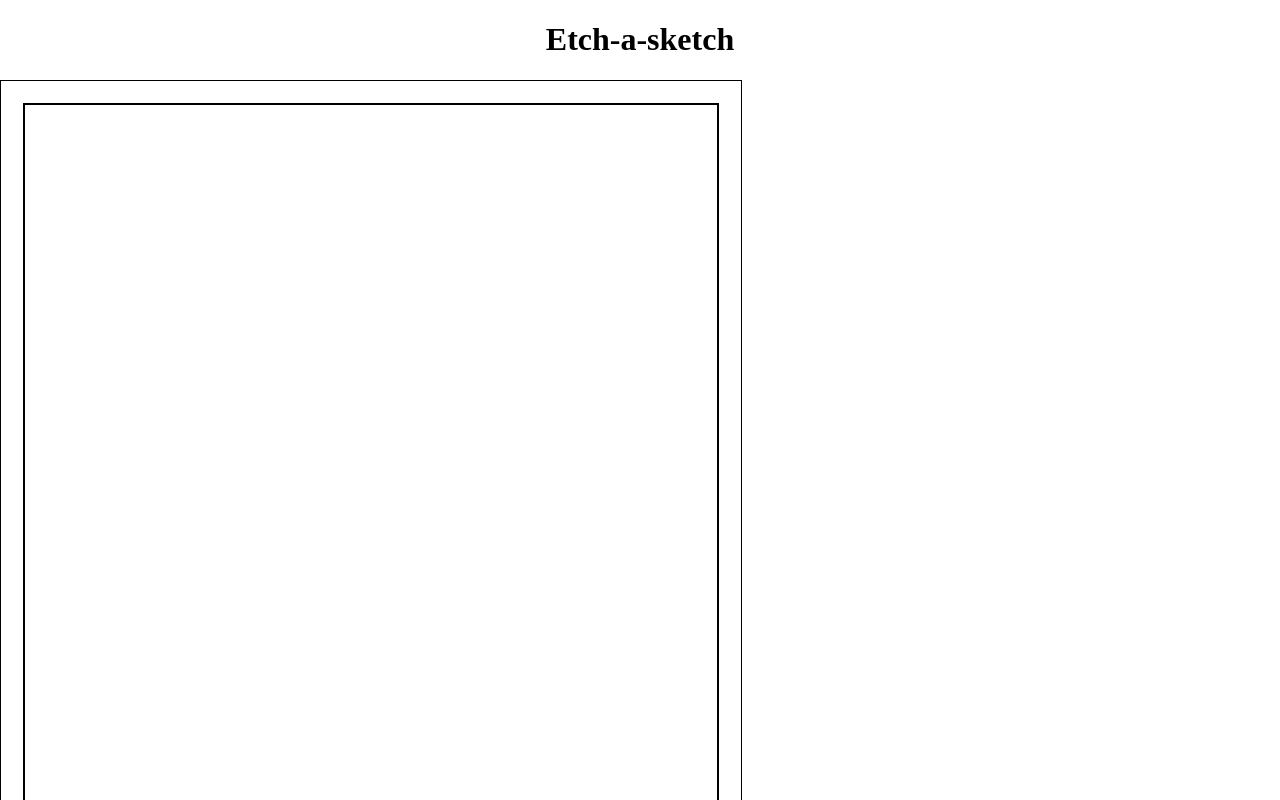
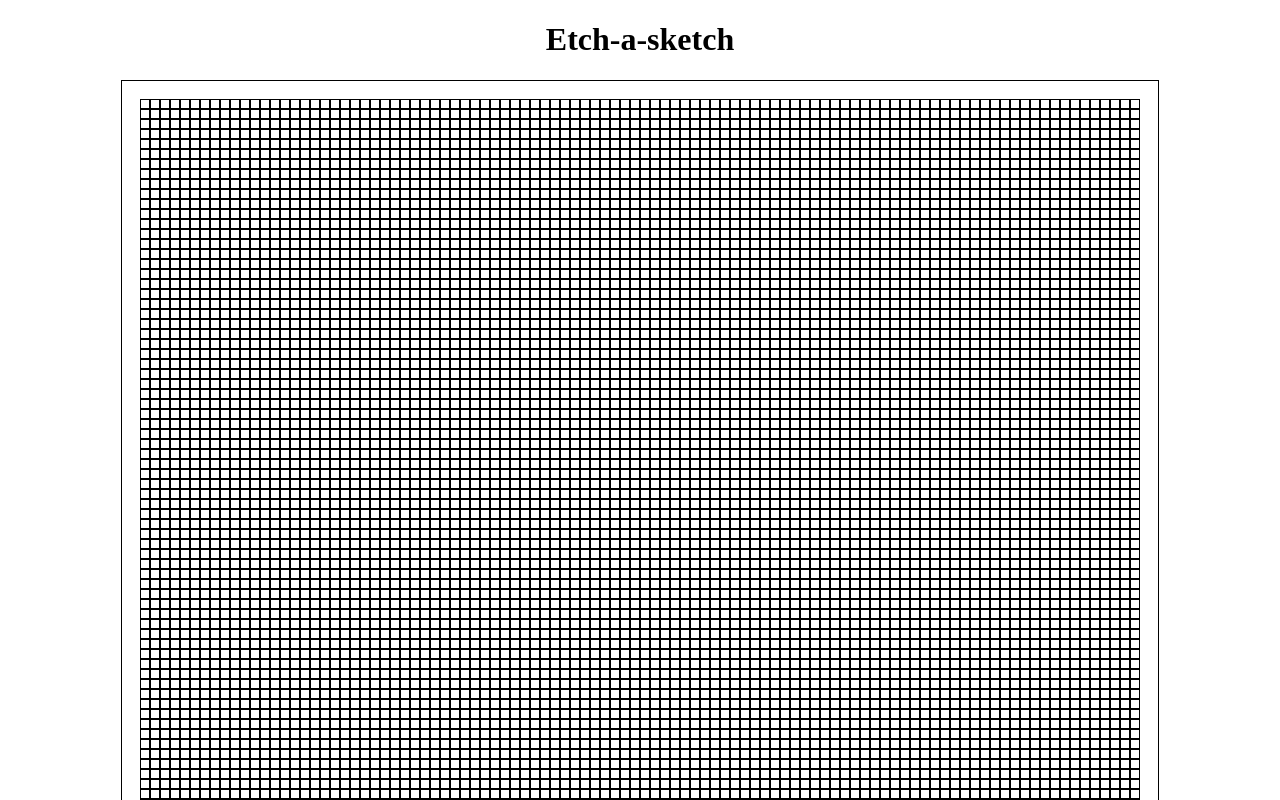
Before and after one commit to Moulik-6/etch-a-sketch, a plain HTML site: page index.html in a window 1280 px wide. Shown: the top 800 px of the page. Drawn offline with Linux system fonts and the light colour scheme.

Commit message:
did many things after long time can't explain

```diff
--- a/index.html
+++ b/index.html
@@ -8,9 +8,11 @@
 </head>
 <body>
     <h1>Etch-a-sketch</h1>
-    <div id = "container">
+    <section>
+        <div id = "container">
 
-    </div>
+        </div>
+    </section>
 </body>
 <script src = "script.js"></script>
 </html>
--- a/script.js
+++ b/script.js
@@ -1,11 +1,16 @@
 const container = document.querySelector("div");
 const div = [[],[]];
 
-for(let i = 1; i < 2; i++){
-    for(let j = 1; j < 2; j++){
+for(let i = 1; i < 101; i++){
+    const inContainer = document.createElement("div");
+    for(let j = 1; j < 101; j++){
         div[[i],[j]] = document.createElement("div");
 
-        container.appendChild(div[[i],[j]]);
+        inContainer.appendChild(div[[i],[j]]);
 
     }
+    inContainer.setAttribute("id", "inContainer");
+    container.appendChild(inContainer);
 }
+
+console.log(container.style.height);
--- a/styles.css
+++ b/styles.css
@@ -7,19 +7,27 @@ h1{
     text-align: center;
 }
 
-#container{
+section{
     display: flex;
-    flex-wrap: wrap;
     justify-content: center;
-    border: 1px solid black;
-    width: 700px;
-    height: 900px;
-    padding: 20px;
 }
 
-#container div{
+#container{
+    border: 1px solid black;
+    padding: 18px;
+    height: 1000px;
+    width: 1000px;
+    display: flex;
+    flex-direction: column;
+}
+
+#inContainer{
+    display: flex;
     flex: 1;
-    border: 2px solid black;
-    padding: 12px;
-    margin: 2px;
 }
+
+#inContainer div{
+    border: 1px solid black;
+    padding: 3px;
+    flex: 1;
+}
```
